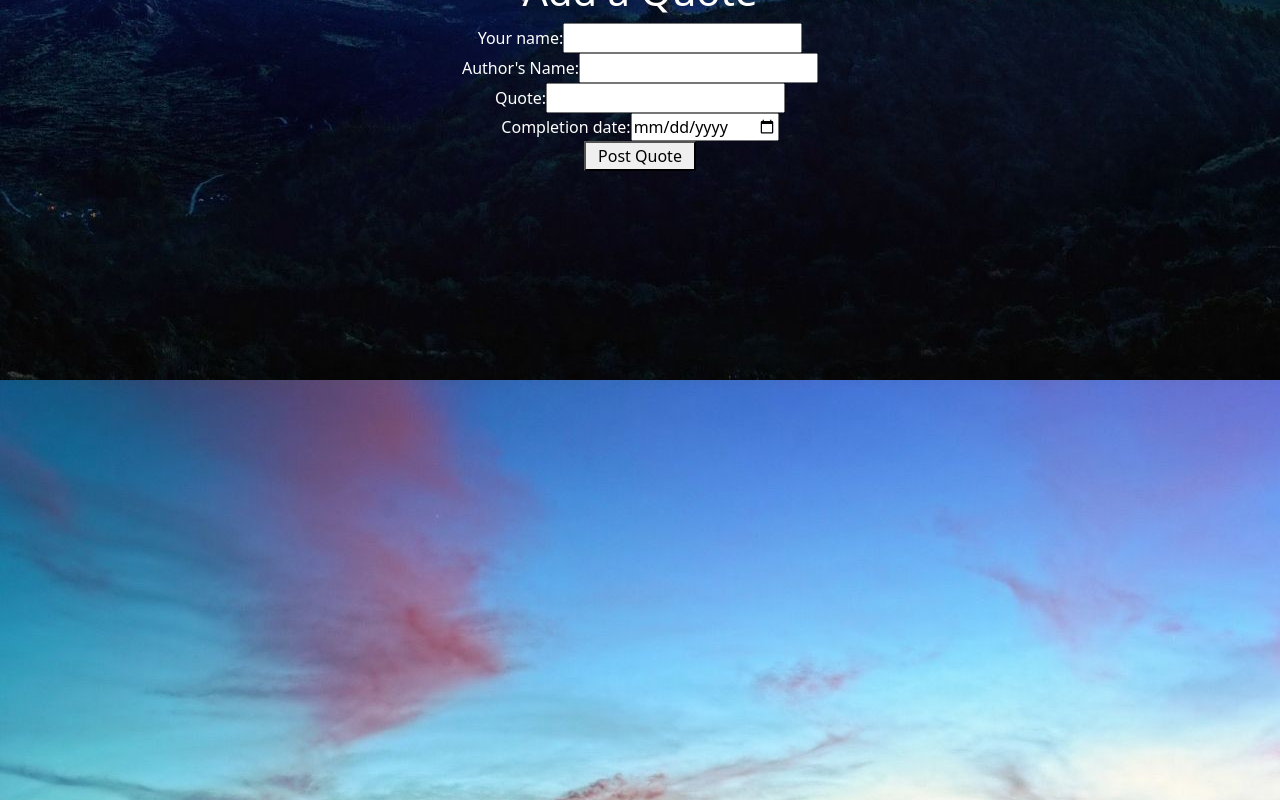
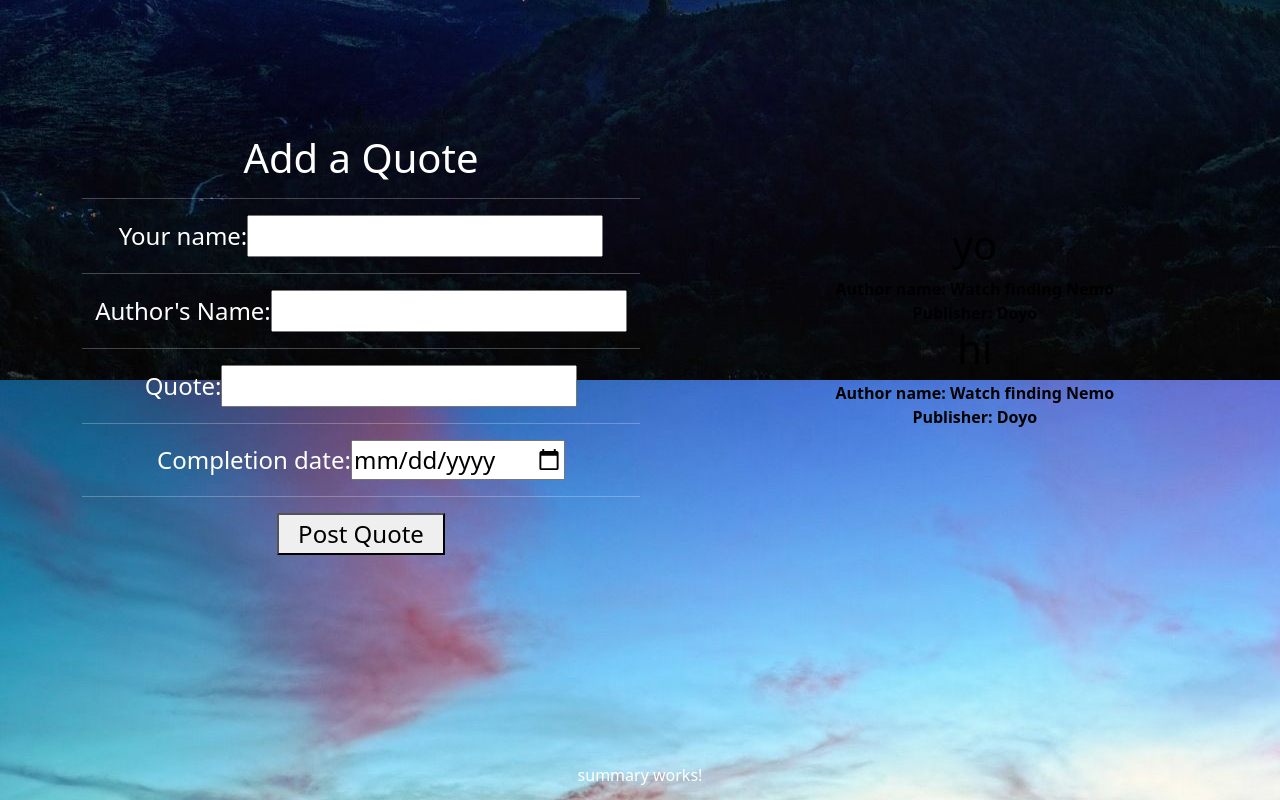
Before and after one commit to Doyo54/Angular-week-1-IP, an Angular app: page / in a window 1280 px wide. Shown: the part 700-1500 px from the top of the page. Built offline with nearby package versions, Linux system fonts and the light colour scheme.

Commit message:
ft: I have made a new class and imported it on our typescript

```diff
--- a/src/app/app.module.ts
+++ b/src/app/app.module.ts
@@ -5,12 +5,14 @@ import { AppRoutingModule } from './app-routing.module';
 import { AppComponent } from './app.component';
 import { LandingPageComponent } from './landing-page/landing-page.component';
 import { FormComponent } from './form/form.component';
+import { SummaryComponent } from './summary/summary.component';
 
 @NgModule({
   declarations: [
     AppComponent,
     LandingPageComponent,
-    FormComponent
+    FormComponent,
+    SummaryComponent
   ],
   imports: [
     BrowserModule,
--- a/src/app/form/form.component.css
+++ b/src/app/form/form.component.css
@@ -1,4 +1,18 @@
 #btn1{
-    width: 10%;
+    width: 30%;
     height: 20%;
 }
+#qForm{
+    margin-top: 30%;
+    font-size: x-large;
+    text-align: center;
+}
+.summary{
+    position: relative;
+    bottom: 40%;
+    left: 30%;
+    color: black;
+    font-weight: bold;
+
+
+}
--- a/src/app/form/form.component.html
+++ b/src/app/form/form.component.html
@@ -1,23 +1,37 @@
+<div class="col-md-6">
 <form id="qForm">
     <h1 class="">Add a Quote</h1>
-
+<hr>
      <div class="field">
      <label for="title">Your name:</label>
      <input name="name" id="name" #newName>
      </div>
+     <hr>
      <div class="field">
      <label for="link">Author's Name:</label>
      <input name="author" id="author" #newAuthor>
      </div>
+     <hr>
      <div class="field">
         <label for="link">Quote:</label>
         <input name="quote" id="quote" #newQuote>
         </div>
-
+<hr>
         <div class="field">
             <label for="link">Completion date:</label>
             <input type="date" id="date" #newDate>
 
       </div>
+      <hr>
       <button id="btn1"(click)="onPost(newName, newAuthor, newQuote, newDate)"> Post Quote</button>
 </form>
+</div>
+
+<div class="summary" *ngFor='let quote of quotes let i=index'>
+
+      <h1>  {{quote.message}}</h1>
+      Author name: {{quote.Author}}
+      <br>
+      Publisher: {{quote.name}}
+</div>
+<app-summary></app-summary>
--- a/src/app/form/form.component.ts
+++ b/src/app/form/form.component.ts
@@ -1,5 +1,5 @@
 import { Component, OnInit } from '@angular/core';
-
+import { Quote } from '../../app/quote';
 
 @Component({
   selector: 'app-form',
@@ -7,6 +7,10 @@ import { Component, OnInit } from '@angular/core';
   styleUrls: ['./form.component.css']
 })
 export class FormComponent implements OnInit {
+  quotes:Quote[] = [
+    { name:'Doyo', Author:'Watch finding Nemo', message:'yo'},
+    {name:'Doyo', Author:'Watch finding Nemo', message:'hi'},
+  ]
   onPost(name: HTMLInputElement, author: HTMLInputElement, quote: HTMLInputElement, date: HTMLInputElement): boolean {
      console.log(`Adding article title: ${name.value} and link: ${author.value}`);
      return false;
--- /dev/null
+++ b/src/app/quote.ts
@@ -0,0 +1,5 @@
+export class Quote {
+    name: string;
+    Author: string;
+    message: string;
+}
--- /dev/null
+++ b/src/app/summary/summary.component.html
@@ -0,0 +1 @@
+<p>summary works!</p>
--- /dev/null
+++ b/src/app/summary/summary.component.ts
@@ -0,0 +1,15 @@
+import { Component, OnInit } from '@angular/core';
+
+@Component({
+  selector: 'app-summary',
+  templateUrl: './summary.component.html',
+  styleUrls: ['./summary.component.css']
+})
+export class SummaryComponent implements OnInit {
+
+  constructor() { }
+
+  ngOnInit(): void {
+  }
+
+}
--- a/tsconfig.json
+++ b/tsconfig.json
@@ -5,6 +5,7 @@
     "baseUrl": "./",
     "outDir": "./dist/out-tsc",
     "forceConsistentCasingInFileNames": true,
+    "strictPropertyInitialization": false,
     "strict": true,
     "noImplicitReturns": true,
     "noFallthroughCasesInSwitch": true,
```
Also changed, not shown: src/app/summary/summary.component.css (added), 2 other files (tests, documents, lock files or other folders).
